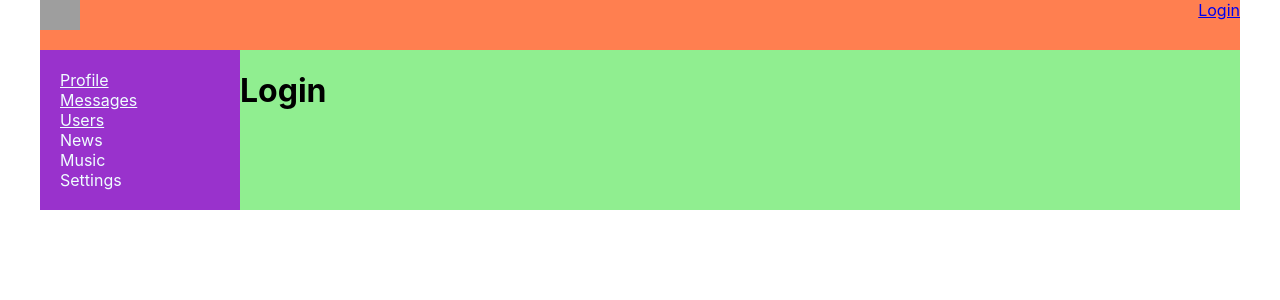
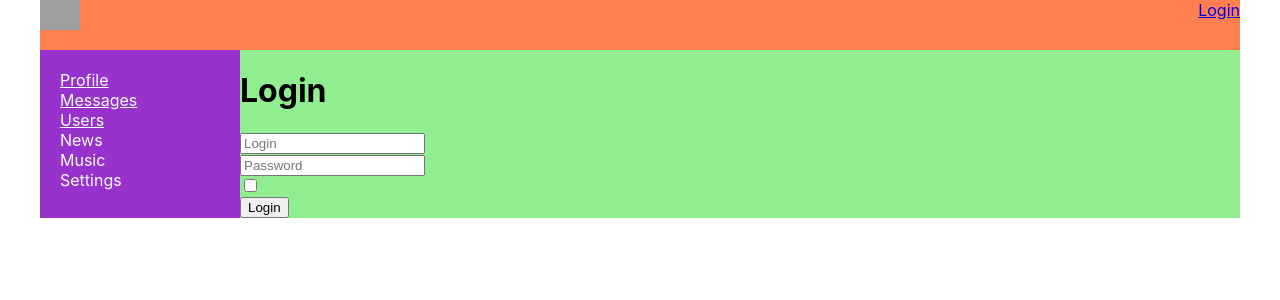
Before and after one commit to Beergrizl/samuraiWay, a React (Create React App) app: page /login in a window 1280 px wide. Shown: the top 300 px of the page. Built offline with nearby package versions, Linux system fonts and the light colour scheme; no server answers; grey boxes are pictures that could not be loaded.

Commit message:
redux-form

```diff
--- a/package.json
+++ b/package.json
@@ -18,6 +18,8 @@
     "react-router-dom": "^5.2.0",
     "react-scripts": "4.0.3",
     "redux": "^4.1.1",
+    "redux-form": "^8.3.7",
+    "redux-thunk": "^2.3.0",
     "typescript": "^4.3.4",
     "web-vitals": "^1.1.2"
   },
@@ -44,5 +46,8 @@
       "last 1 firefox version",
       "last 1 safari version"
     ]
+  },
+  "devDependencies": {
+    "@types/redux-form": "^8.3.3"
   }
 }
--- a/src/Redux/redux-store.tsx
+++ b/src/Redux/redux-store.tsx
@@ -4,12 +4,14 @@ import {dialogReducer} from "./dialog-reducer";
 import {usersReducer} from "./users-reducer";
 import {authReducer} from "./auth-reducer";
 import  thunkMiddleware from 'redux-thunk';
+import {reducer as formReducer} from 'redux-form';
 
 export let reducer = combineReducers({
     profilePage: profileReducer,
     dialogsPage: dialogReducer,
      usersPage: usersReducer,
-    auth: authReducer
+    auth: authReducer,
+    form: formReducer
 })
 
 export type RootReduxStoreType = ReturnType<typeof reducer>;
--- a/src/components/login/Login.tsx
+++ b/src/components/login/Login.tsx
@@ -1,5 +1,31 @@
 import React from "react";
+import {Field, InjectedFormProps, reduxForm} from "redux-form";
 
+
+type FormDataType={
+    login: string
+    password: string
+    rememberMe: boolean
+}
+ const LoginForm:React.FC<InjectedFormProps<FormDataType>> = (props ) => {
+    return (
+    <form onSubmit={props.handleSubmit}>
+        <div><Field placeholder={'Login'} name ={"login"} component={'input'}/></div>
+        <div><Field placeholder={'Password'} name ={"password"} component={'input'}/></div>
+        <div><Field component={'input'} name={"rememberMe"} type={'checkbox'}/></div>
+        <div><button>Login</button></div>
+    </form>
+       )
+}
+
+const LoginReduxForm = reduxForm<FormDataType>({form: 'login'})(LoginForm)
 export const Login = () => {
-    return <h1>Login</h1>
+     const onSubmit = (formData: FormDataType)=>{
+         console.log(formData)
+     }
+    return <div>
+    <h1>Login</h1>
+      <LoginReduxForm onSubmit={onSubmit}/>
+    </div>
+
 }
--- a/src/components/profile/MyPost/ProfileInfo/ProfileStatus.tsx
+++ b/src/components/profile/MyPost/ProfileInfo/ProfileStatus.tsx
@@ -33,9 +33,12 @@ class ProfileStatus extends React.Component <StatusType> {
             status: e.currentTarget.value
         })
     }
+componentDidUpdate(prevProps: Readonly<StatusType>, prevState: Readonly<{}>, snapshot?: any) {
+ if(prevProps.status !== this.props.status){
+     this.setState({status: this.props.status})
+ }}
 
-
-render() {
+    render() {
 
     return (
         <div>
```
Also changed, not shown: 2 other files (tests, documents, lock files or other folders).
